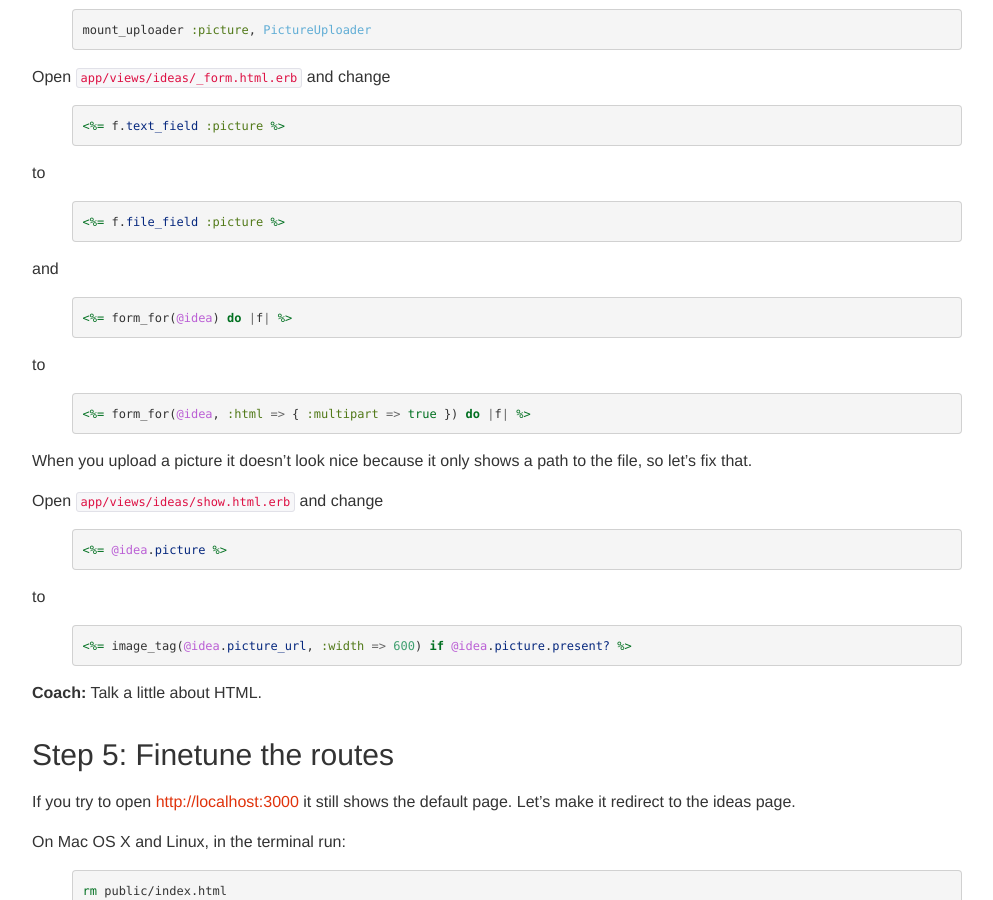
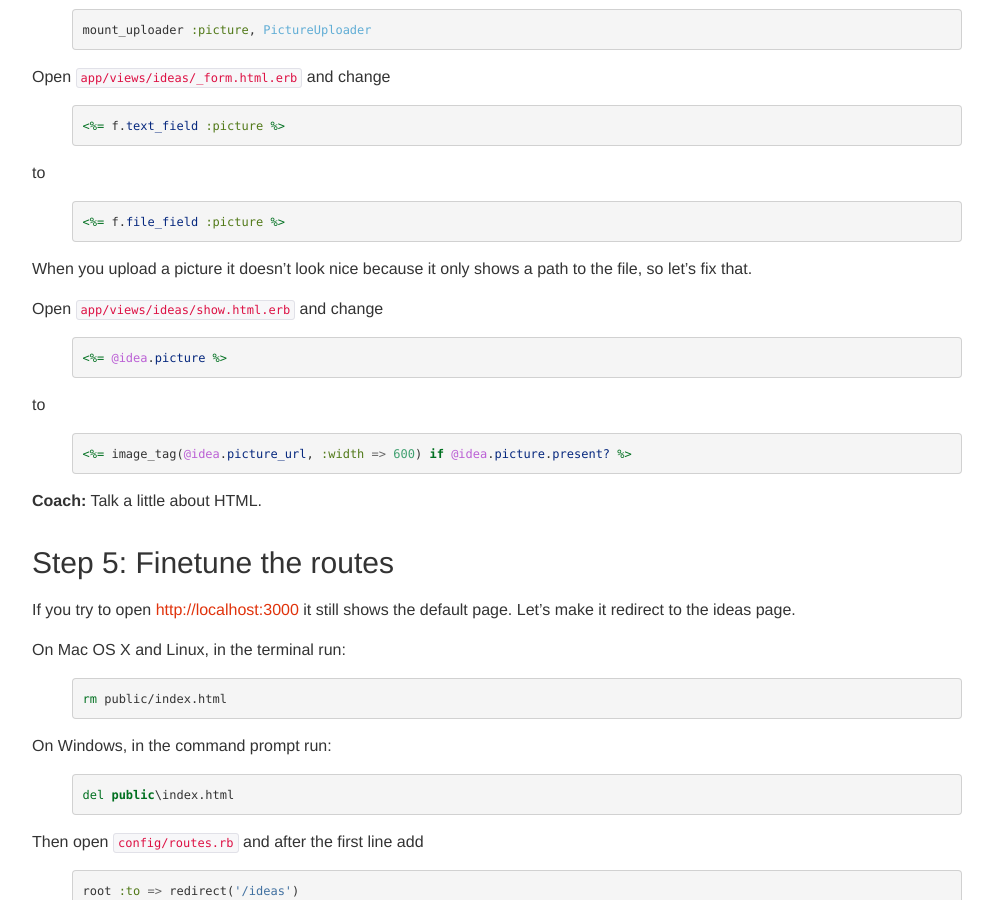
Before and after one commit to railsgirls/guides.railsgirls.com, a Jekyll site: the page built from _posts/2012-04-18-app.markdown, in a window 1280 px wide and 900 px high, scrolled down 3638 px. Shown: the whole window, without its empty margins (53-1046 px from the left). Built offline with Jekyll 4.4.1, drawn with Linux system fonts in a browser that asks for light colours; nearby versions of some CDN libraries; Markdown is read by kramdown in place of the engine named in the settings.

Commit message:
remove old rails syntax

```diff
--- a/_posts/2012-04-18-app.markdown
+++ b/_posts/2012-04-18-app.markdown
@@ -196,18 +196,6 @@ to
 <%= f.file_field :picture %>
 {% endhighlight %}
 
-and
-
-{% highlight erb %}
-<%= form_for(@idea) do |f| %>
-{% endhighlight %}
-
-to
-
-{% highlight erb %}
-<%= form_for(@idea, :html => { :multipart => true }) do |f| %>
-{% endhighlight %}
-
 When you upload a picture it doesn't look nice because it only shows a path to the file, so let's fix that.
 
 Open `app/views/ideas/show.html.erb` and change
```
